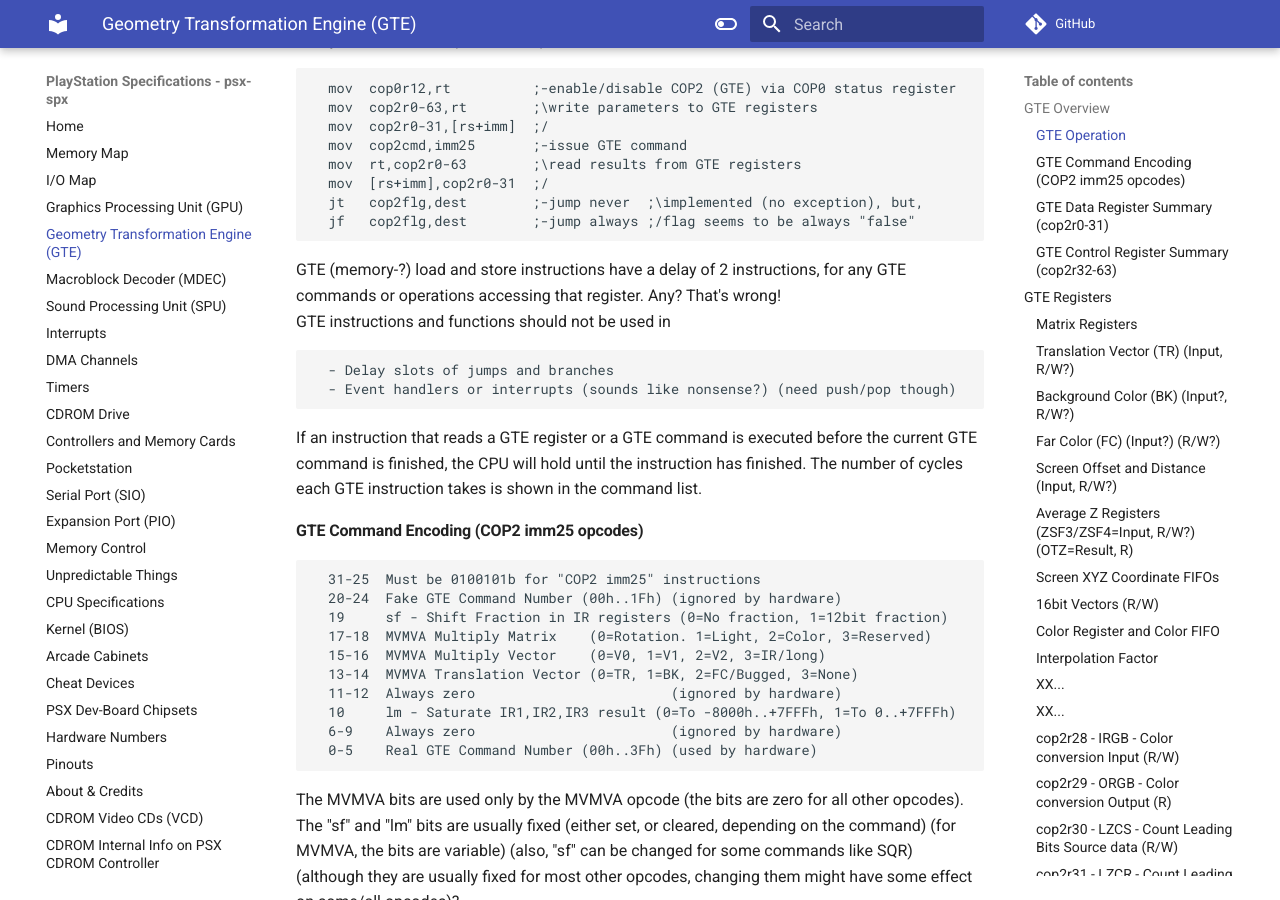
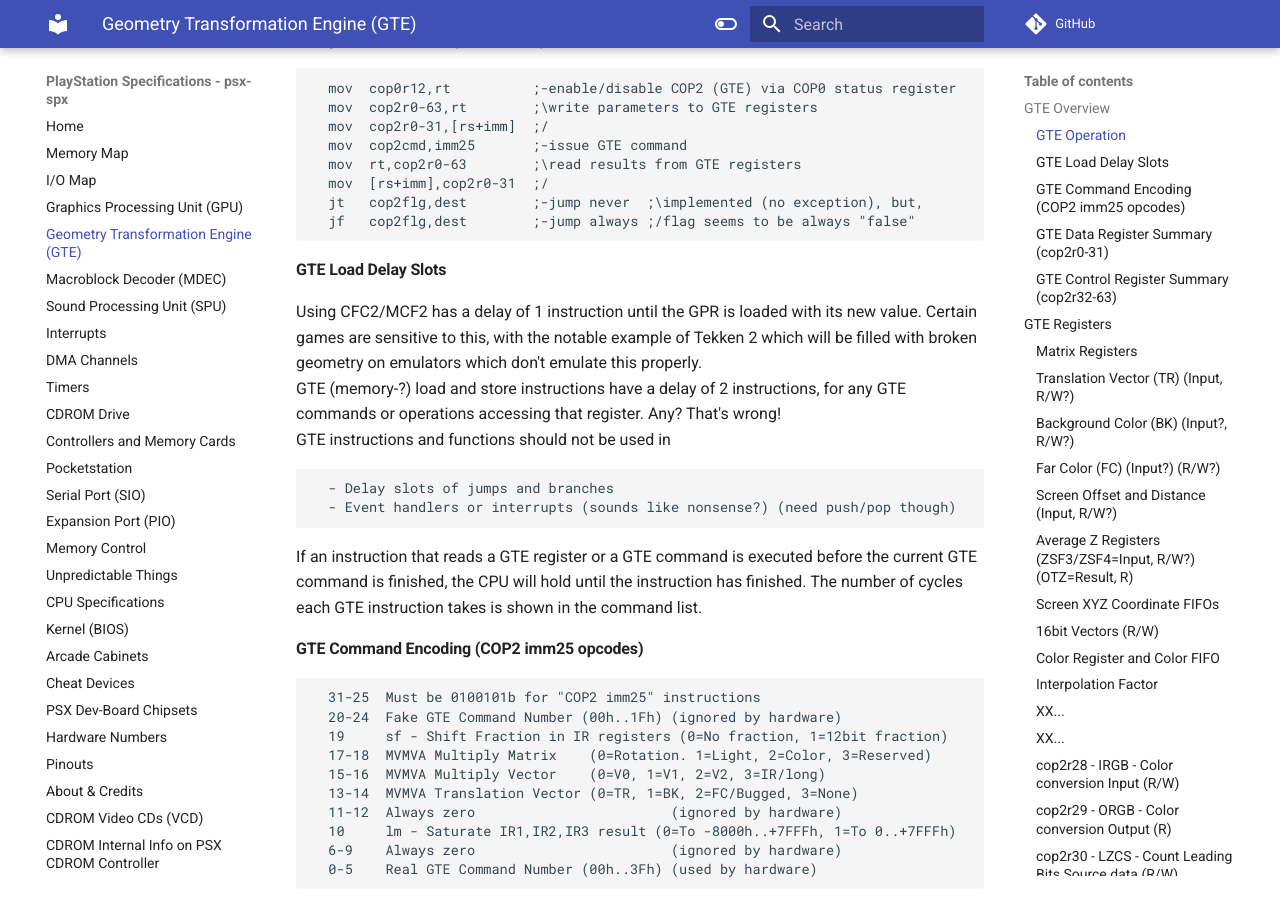
Before and after one commit to psx-spx/psx-spx.github.io, an MkDocs documentation site: the page built from docs/geometrytransformationenginegte.md, in a window 1280 px wide and 900 px high, scrolled down 516 px. Built offline with MkDocs 1.6.1 and Material for MkDocs 9.7.7, drawn with Linux system fonts in a browser that asks for light colours; comment, search, counter and statistics services are not loaded.

Commit message:
[GTE] More info about load delay slots

````diff
--- a/docs/geometrytransformationenginegte.md
+++ b/docs/geometrytransformationenginegte.md
@@ -14,7 +14,7 @@
 #### GTE Operation
 The GTE doesn't have any memory or I/O ports mapped to the CPU memory bus,
 instead, it's solely accessed via coprocessor opcodes:<br/>
-```
+```x86asm
   mov  cop0r12,rt          ;-enable/disable COP2 (GTE) via COP0 status register
   mov  cop2r0-63,rt        ;\write parameters to GTE registers
   mov  cop2r0-31,[rs+imm]  ;/
@@ -24,6 +24,11 @@ instead, it's solely accessed via coprocessor opcodes:<br/>
   jt   cop2flg,dest        ;-jump never  ;\implemented (no exception), but,
   jf   cop2flg,dest        ;-jump always ;/flag seems to be always "false"
 ```
+
+#### GTE Load Delay Slots
+Using CFC2/MCF2 has a delay of 1 instruction until the GPR is loaded with its new value.
+Certain games are sensitive to this, with the notable example of Tekken 2
+which will be filled with broken geometry on emulators which don't emulate this properly.<br/>
 GTE (memory-?) load and store instructions have a delay of 2 instructions, for
 any GTE commands or operations accessing that register. Any? That's wrong!<br/>
 GTE instructions and functions should not be used in<br/>
````
